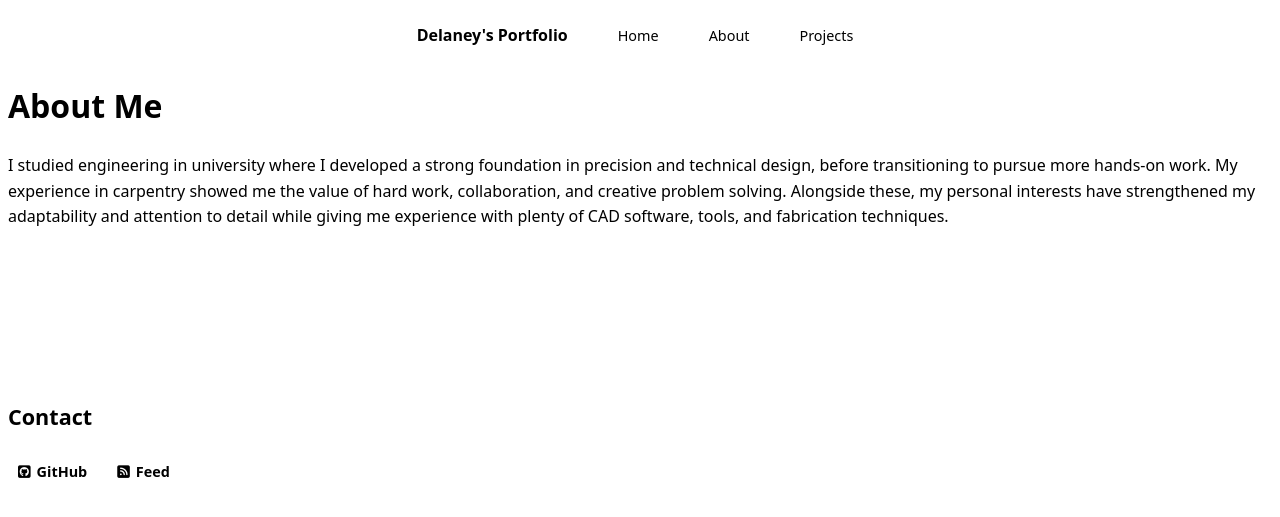
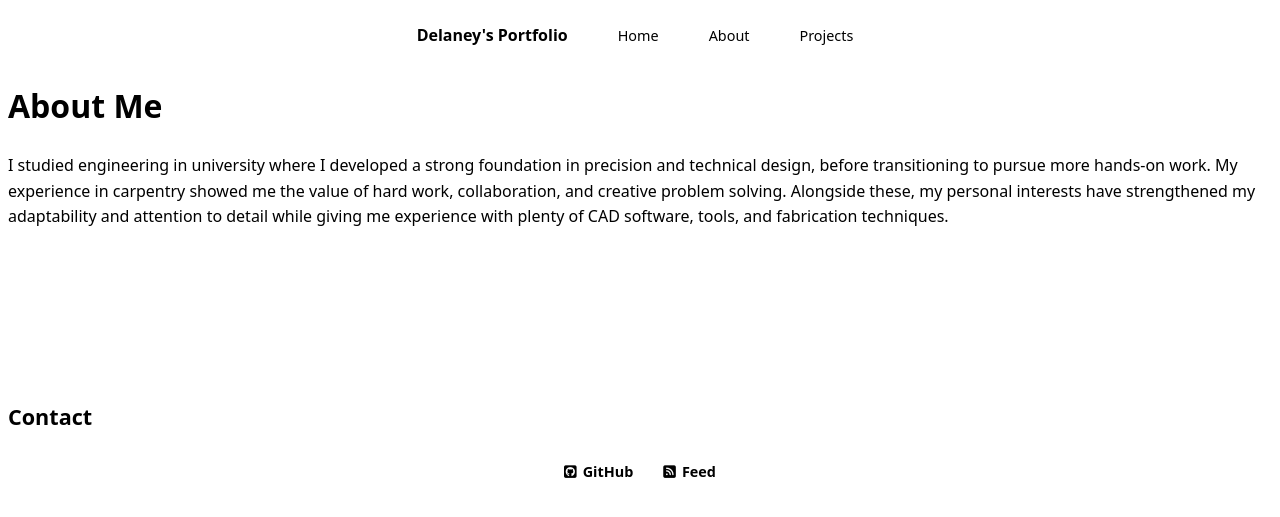
Before and after one commit to TheIrishWolf/TheIrishWolf.github.io, a Jekyll site: the page built from about/index.md, in a window 1280 px wide. Shown: the top 517 px of the page. Built offline with Jekyll 4.4.1, drawn with Linux system fonts in a browser that asks for light colours.

Commit message:
Fixing CSS override

```diff
--- a/_config.yaml
+++ b/_config.yaml
@@ -1,3 +1,4 @@
+theme: minima
 locale: en-CA
 title: Delaney's Portfolio
 description: "Portfolio of projects in design, manufacturing, and craftsmanship"
@@ -19,7 +20,6 @@ plugins:
 
 # Build settings
 #remote_theme: mmistakes/so-simple-theme
-theme: minima
 markdown: kramdown
 permalink: pretty
 
--- a/_layouts/default.html
+++ b/_layouts/default.html
@@ -4,6 +4,7 @@
     <title>{{ page.title }}</title>
     <link rel="stylesheet" href="https://cdnjs.cloudflare.com/ajax/libs/font-awesome/6.5.1/css/all.min.css">
     <link rel="stylesheet" href="{{ '/assets/css/style.css' | relative_url }}">
+    <link rel="stylesheet" href="/assets/css/style.css">
   </head>
   <body>
 
--- a/assets/css/style.css
+++ b/assets/css/style.css
@@ -253,6 +253,7 @@
     font-weight: bold;
     display: flex;
     align-items: center;
+    justify-content: center;
     gap: 10px;
     margin: 0;
     padding: 0;
@@ -268,6 +269,7 @@
 
     display: inline-flex;
     align-items: center;
+    justify-content: center;
     gap: 6px;
 
     background-color: var(--bg);
```
